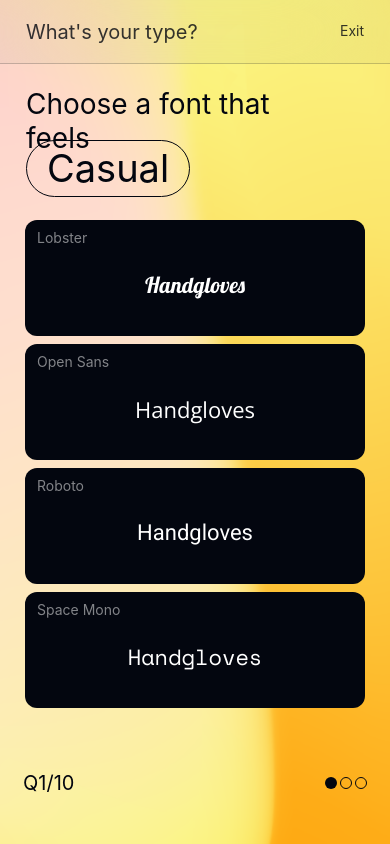
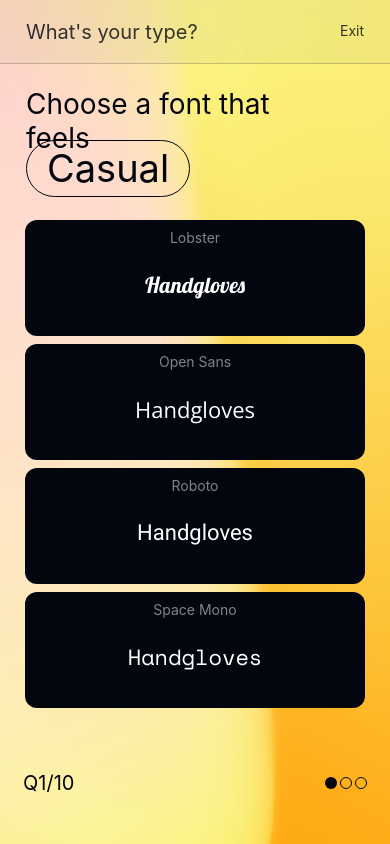
Before and after one commit to jonahconlin/whats_your_type, a Next.js app: page /survey in a window 390 px wide. Built offline with nearby package versions, Linux system fonts and the light colour scheme; a web font is replaced by a local one.

Commit message:
centering text on mobile font card

```diff
--- a/src/components/FontCard.tsx
+++ b/src/components/FontCard.tsx
@@ -57,7 +57,7 @@
       aria-label={`Select ${fontFamily} font`}
     >
       {/* Font name at the top - Figma Mobile: 10px at 30% opacity, Desktop: 18px at 50% */}
-      <div className="pt-[10px] md:pt-4 px-3 md:px-4 flex justify-center">
+      <div className="pt-[10px] md:pt-4 px-3 md:px-4 flex justify-center items-center w-full">
         <span className="text-white text-[14px] md:text-[18px] opacity-50 md:opacity-50 font-sf-pro leading-[1.19em] text-center">
           {fontFamily}
         </span>
```
